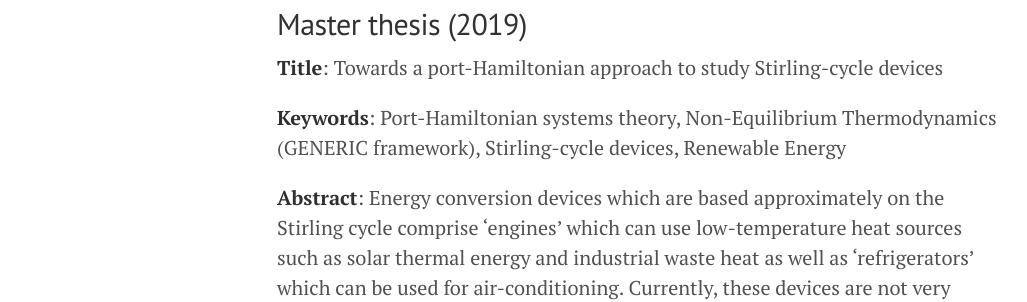
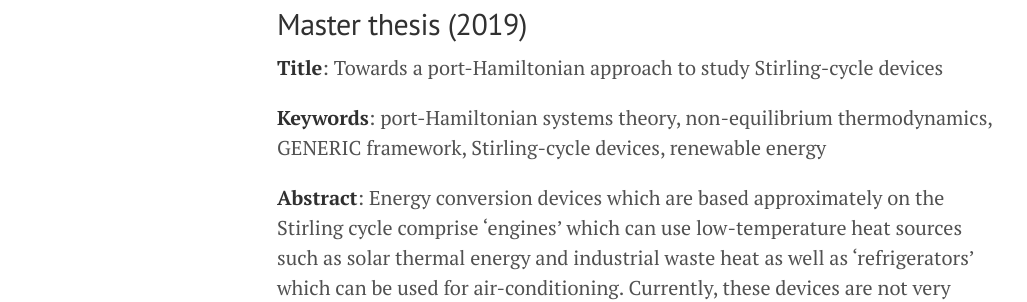
Before and after one commit to MarkusLohmayer/MarkusLohmayer.github.io, a Jekyll site: the page built from research.md, in a window 1280 px wide. Shown: the part 197-499 px from the top of the page, without its empty margins (3-1030 px from the left). Built offline with Jekyll 4.4.1, drawn with Linux system fonts in a browser that asks for light colours; nearby versions of some CDN libraries.

Commit message:
keywords

```diff
--- a/research.md
+++ b/research.md
@@ -9,10 +9,11 @@ title: Research
 Towards a port-Hamiltonian approach to study Stirling-cycle devices
 
 **Keywords**:
-Port-Hamiltonian systems theory,
-Non-Equilibrium Thermodynamics (GENERIC framework),
+port-Hamiltonian systems theory,
+non-equilibrium thermodynamics,
+GENERIC framework,
 Stirling-cycle devices,
-Renewable Energy
+renewable energy
 
 **Abstract**:
 Energy conversion devices
```
